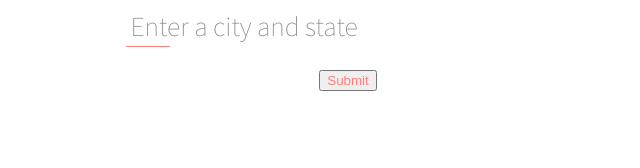
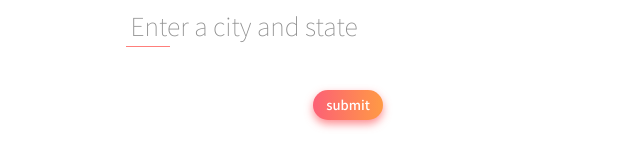
Before and after one commit to michmitz/weather-redux, a React app: page / in a window 1280 px wide. Shown: the part 342-510 px from the top of the page, without its empty margins (292-932 px from the left). Built offline with nearby package versions, Linux system fonts and the light colour scheme; a web font is replaced by a local one.

Commit message:
styled button

```diff
--- a/src/components/app/CityForm/CityForm.css
+++ b/src/components/app/CityForm/CityForm.css
@@ -1,5 +1,34 @@
 .submitButton {
-  color: var(--color1);
+  font-family: var(--bfont);
+  width: 70px;
+  font-size: 13px;
+  font-weight: 500;
+  color: #fff;
+  cursor: pointer;
+  margin: 20px;
+  height: 30px;
+  text-align:center;
+  border: none;
+  background-size: 300% 100%;
+
+  border-radius: 50px;
+  -o-transition: all .4s ease-in-out;
+  -webkit-transition: all .4s ease-in-out;
+  transition: all .4s ease-in-out;
+
+  background-image: linear-gradient(to right, #fc6076, #ff9a44, #ef9d43, #e75516);
+  box-shadow: 0 4px 8px 0 rgba(252, 104, 110, 0.75);
+}
+
+.submitButton:hover {
+  background-position: 100% 0;
+  -o-transition: all .4s ease-in-out;
+  -webkit-transition: all .4s ease-in-out;
+  transition: all .4s ease-in-out;
+}
+
+.submitButton:focus {
+  outline: none;
 }
 
 input,
--- a/src/components/app/CityForm/CityForm.jsx
+++ b/src/components/app/CityForm/CityForm.jsx
@@ -23,7 +23,7 @@ const CityForm = () => {
     <form onSubmit={handleSubmit}>
       <input type="text" name="name" className={formStyles.cityField} id="nme" required autoComplete="off" onChange={handleChange} />
       <label htmlFor="nme"><span>Enter a city and state</span></label>
-      <button className={formStyles.submitButton}>Submit</button>
+      <button className={formStyles.submitButton}>submit</button>
     </form>
   );
 };
--- a/src/styles/styles.css
+++ b/src/styles/styles.css
@@ -1,6 +1,5 @@
 @import url('https://fonts.googleapis.com/css2?family=Gamja+Flower&display=swap');
-@import url('https://fonts.googleapis.com/css2?family=Noto+Sans+JP:wght@300&display=swap');
-@import url('https://fonts.googleapis.com/css2?family=Noto+Sans+JP:wght@100;300&display=swap');
+@import url('https://fonts.googleapis.com/css2?family=Noto+Sans+JP:wght@100;300;400;500;700;900&display=swap');
 
 :root {
   --color1: rgb(255, 127, 123);
```
Also changed, not shown: 1 other file (tests, documents, lock files or other folders).
